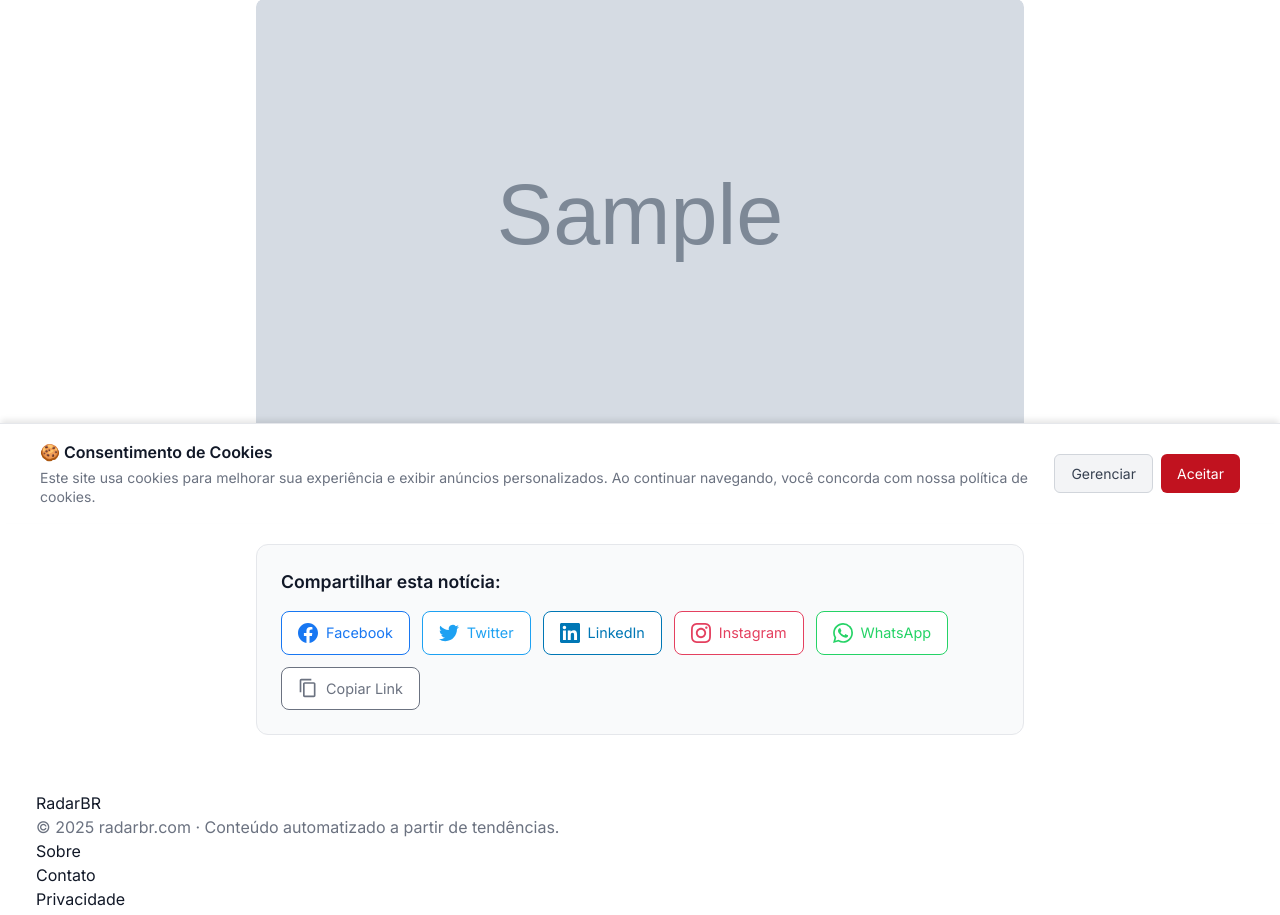
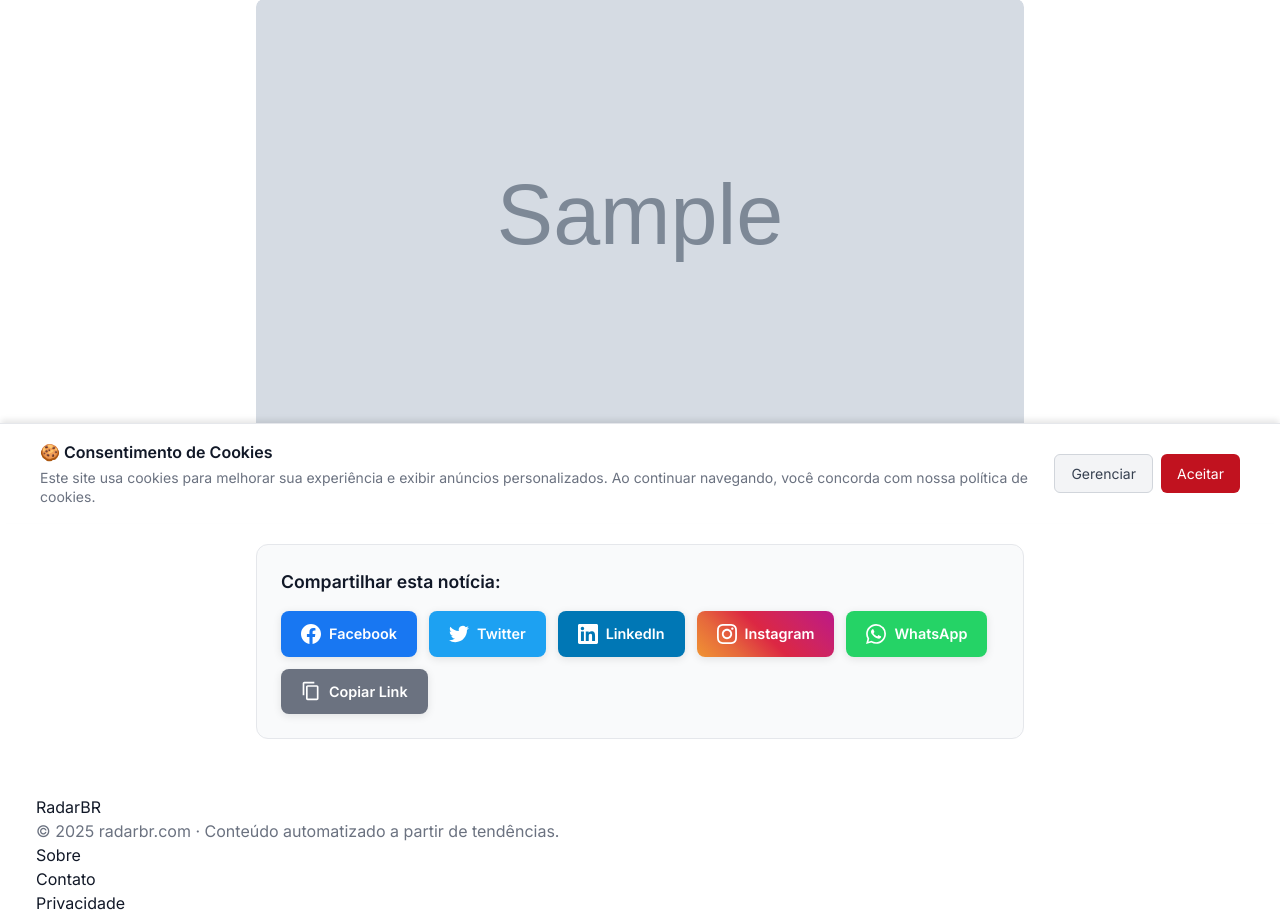
Before and after one commit to crisvoss81/radarbr_site, a Django app: page /noticia/sample/ in a window 1280 px wide. Shown: the part 277-1192 px from the top of the page. Run offline with Django 5.2, Linux system fonts and the light colour scheme; data comes from the database, SQL or seed files in the repository; tables that the repository leaves empty hold one stand-in row (values such as "Sample post"); grey boxes marked "Sample" are stand-in pictures; parts of the project's set-up code (start-up, migrations or seed data) failed here and were passed over; some libraries are stand-ins or nearby versions.

Commit message:
feat: Redesign dos botões de compartilhamento com cores originais
- ✅ Botões lado a lado com cores originais dos logos
- ✅ Facebook: Azul #1877f2
- ✅ Twitter: Azul claro #1da1f2
- ✅ LinkedIn: Azul #0077b5
- ✅ Instagram: Gradiente rosa/roxo original
- ✅ WhatsApp: Verde #25d366
- ✅ Copiar Link: Cinza #6b7280
- ✅ Estilo moderno com sombras e hover effects
- ✅ Ícones SVG com tamanho uniforme 20x20px
- ✅ Padding aumentado para melhor visualização

```diff
--- a/static/css/zoom-effects.css
+++ b/static/css/zoom-effects.css
@@ -1145,85 +1145,91 @@
 .share-btn {
   display: inline-flex;
   align-items: center;
+  justify-content: center;
   gap: 8px;
-  padding: 10px 16px;
-  border: 1px solid #d1d5db;
+  padding: 12px 20px;
+  border: none;
   border-radius: 8px;
-  background: white;
-  color: #374151;
+  background: #1877f2;
+  color: white;
   text-decoration: none;
   font-size: 0.9rem;
-  font-weight: 500;
+  font-weight: 600;
   transition: all 0.3s ease;
   cursor: pointer;
+  box-shadow: 0 2px 8px rgba(0, 0, 0, 0.1);
 }
 
 .share-btn:hover {
   transform: translateY(-2px);
-  box-shadow: 0 4px 12px rgba(0, 0, 0, 0.15);
+  box-shadow: 0 4px 12px rgba(0, 0, 0, 0.2);
+  opacity: 0.9;
+}
+
+.share-btn svg {
+  width: 20px;
+  height: 20px;
+  flex-shrink: 0;
 }
 
 .share-btn--facebook {
-  color: #1877f2;
-  border-color: #1877f2;
-}
-
-.share-btn--facebook:hover {
   background: #1877f2;
   color: white;
 }
 
-.share-btn--twitter {
-  color: #1da1f2;
-  border-color: #1da1f2;
+.share-btn--facebook:hover {
+  background: #0e5d9f;
+  color: white;
 }
 
-.share-btn--twitter:hover {
+.share-btn--twitter {
   background: #1da1f2;
   color: white;
 }
 
-.share-btn--linkedin {
-  color: #0077b5;
-  border-color: #0077b5;
+.share-btn--twitter:hover {
+  background: #0d8bd9;
+  color: white;
 }
 
-.share-btn--linkedin:hover {
+.share-btn--linkedin {
   background: #0077b5;
   color: white;
 }
 
-.share-btn--whatsapp {
-  color: #25d366;
-  border-color: #25d366;
+.share-btn--linkedin:hover {
+  background: #005885;
+  color: white;
 }
 
-.share-btn--whatsapp:hover {
+.share-btn--instagram {
+  background: linear-gradient(45deg, #f09433 0%, #e6683c 25%, #dc2743 50%, #cc2366 75%, #bc1888 100%);
+  color: white;
+}
+
+.share-btn--instagram:hover {
+  background: linear-gradient(45deg, #e8831f 0%, #d6592c 25%, #cc1e29 50%, #b71c54 75%, #a2156a 100%);
+  color: white;
+}
+
+.share-btn--whatsapp {
   background: #25d366;
   color: white;
 }
 
-.share-btn--instagram {
-  color: #e4405f;
-  border-color: #e4405f;
-}
-
-.share-btn--instagram:hover {
-  background: linear-gradient(45deg, #f09433 0%, #e6683c 25%, #dc2743 50%, #cc2366 75%, #bc1888 100%);
+.share-btn--whatsapp:hover {
+  background: #1da851;
   color: white;
 }
 
 .share-btn--copy {
-  color: #6b7280;
-  border-color: #6b7280;
+  background: #6b7280;
+  color: white;
 }
 
 .share-btn--copy:hover {
-  background: #6b7280;
+  background: #4b5563;
   color: white;
-}
-  border-radius: 8px;
-  transition: transform 0.3s ease;
 }
 
 .post-figure img {
```
